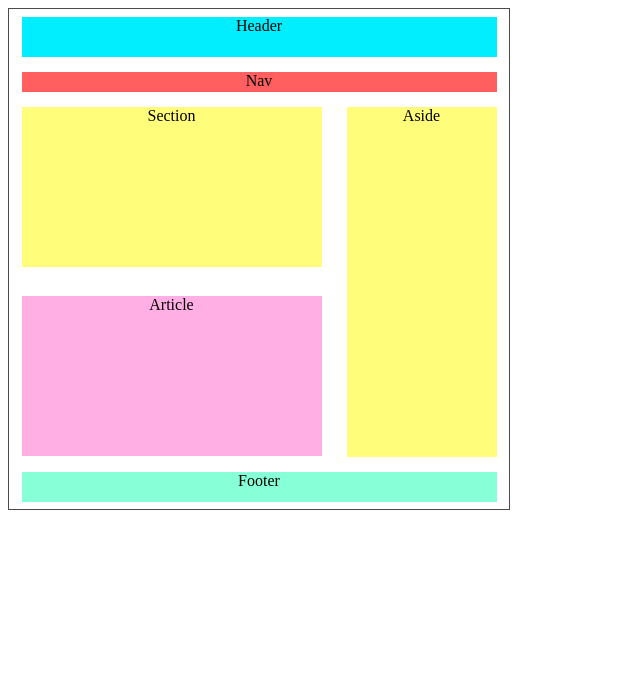
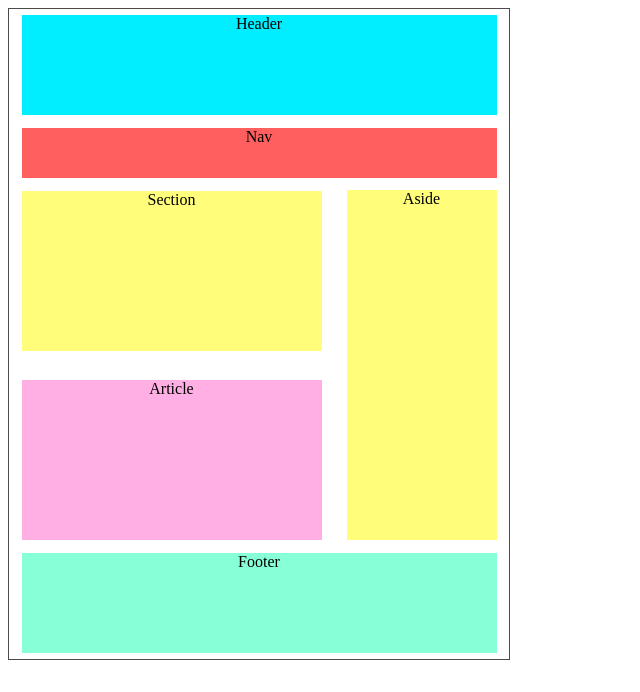
Before and after one commit to JesusIsKingYe/Flexbox-y-Estructuras-sem-nticas, a plain HTML site: page TPFlexBoxLautaroMartinez/index.html in a window 1280 px wide. Shown: the whole page, without its empty margins (0-640 px from the left). Drawn offline with Linux system fonts and the light colour scheme.

Commit message:
Add files via upload

```diff
--- a/TPFlexBoxLautaroMartinez/css/styles.css
+++ b/TPFlexBoxLautaroMartinez/css/styles.css
@@ -1,6 +1,6 @@
 body {
     width: 500px;
-    height: 500px;
+    height: 650px;
     background-color: white;
     display: flex;
     flex-wrap: wrap;
@@ -12,19 +12,19 @@ body {
 }
 
 header {
-    height: 40px;
+    height: 100px;
     width: 475px;
     background-color: rgb(0, 238, 255);
 }
 
 nav {
-    height: 20px;
+    height: 50px;
     width: 475px;
     background-color: rgb(255, 95, 95);
 }
 
 footer {
-    height: 30px;
+    height: 100px;
     width: 475px;
     background-color: rgb(135, 255, 215);
 }
```
